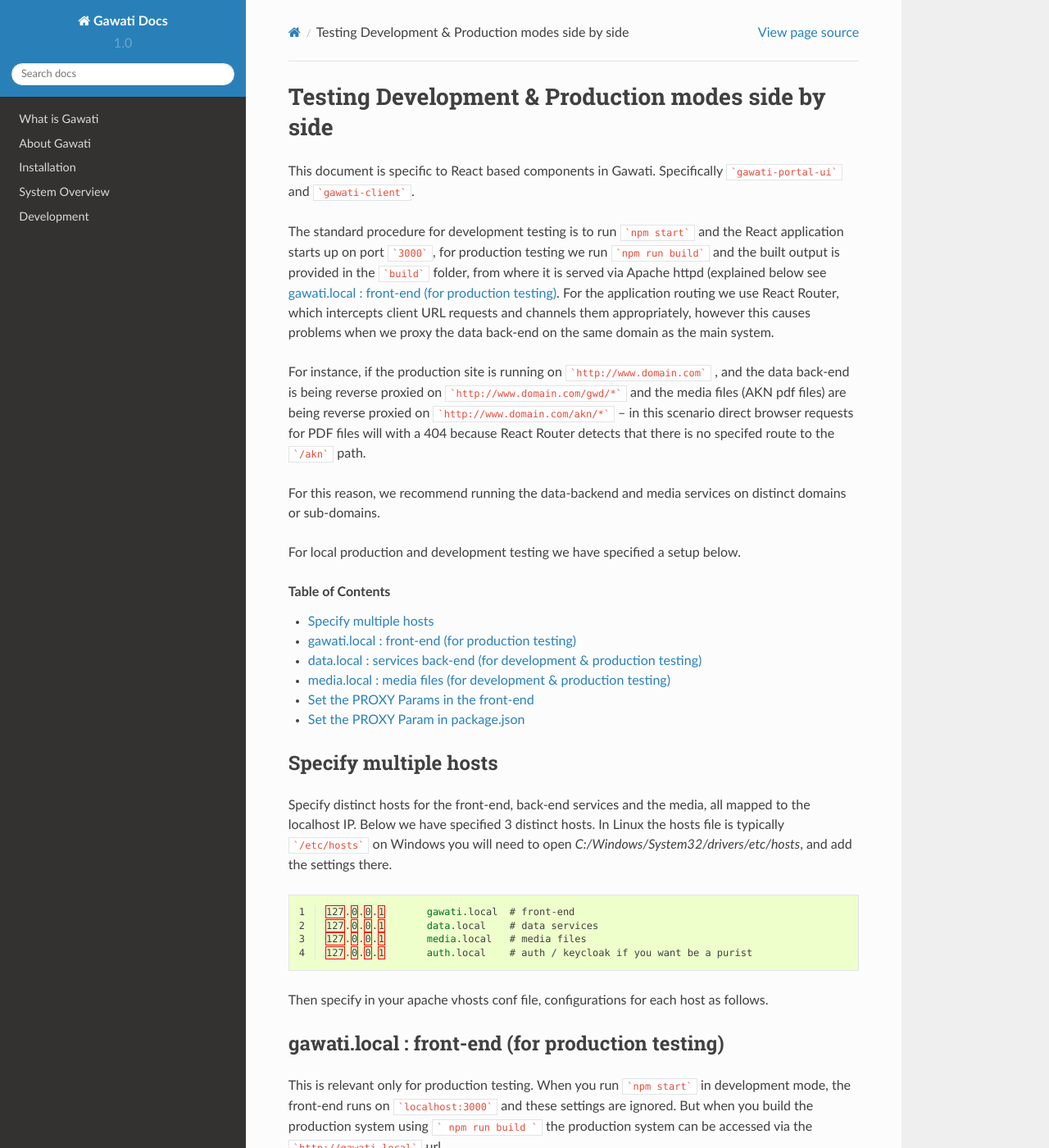
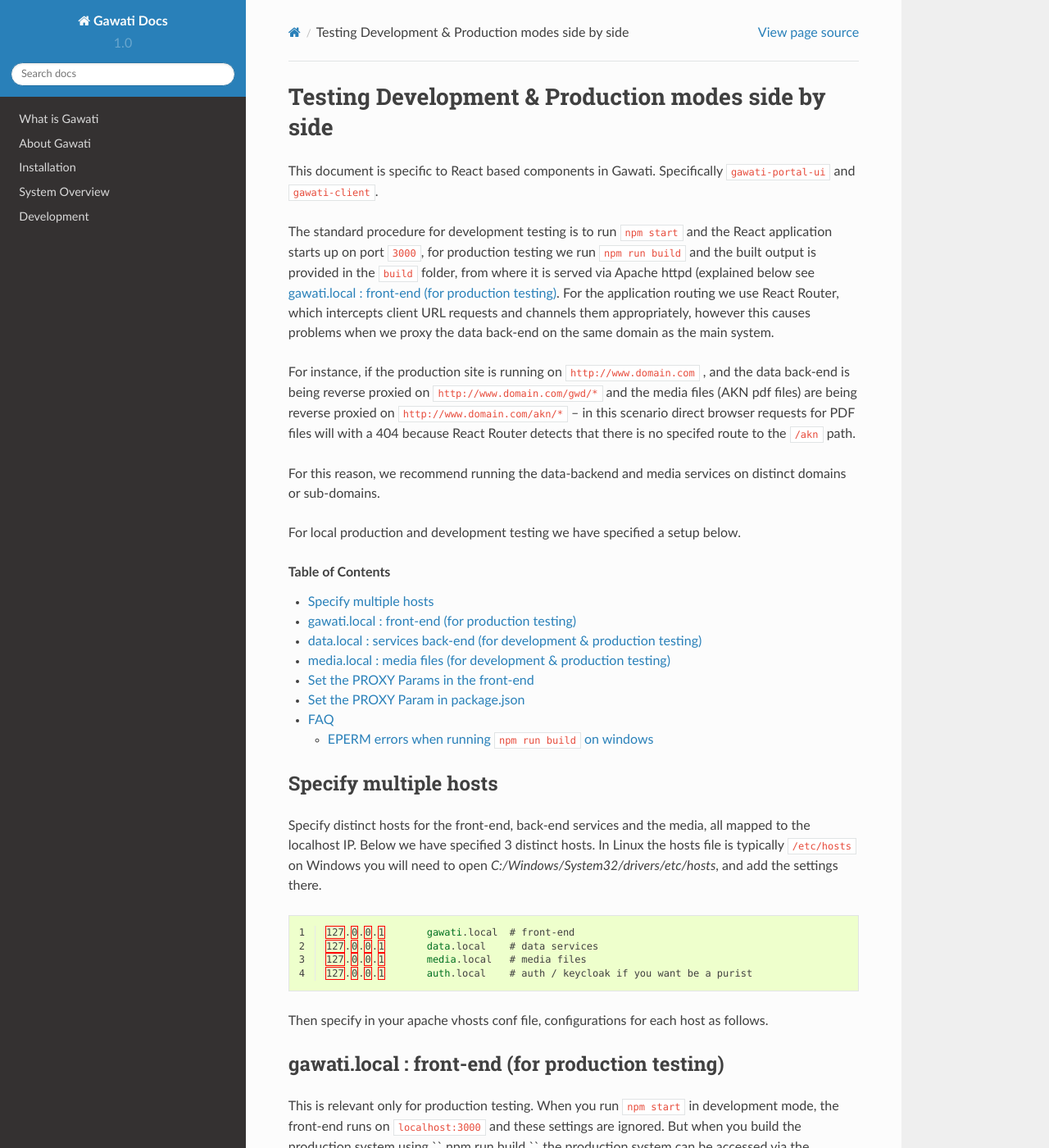
Before and after one commit to gawati/gawati-docs, a Sphinx documentation site: the page built from docs/source/development/dev-and-prod-testing.rst, in a window 1280 px wide and 1400 px high. Shown: the whole window at 82% size. Built offline with Sphinx 7.4.7 and the Read the Docs theme 2.0.0, drawn with Linux system fonts in a browser that asks for light colours; some of the changed text lies outside the part shown.

````diff
--- a/docs/source/development/dev-and-prod-testing.rst
+++ b/docs/source/development/dev-and-prod-testing.rst
@@ -1,11 +1,11 @@
 Testing Development & Production modes side by side
 ###################################################
 
-This document is specific to React based components in Gawati. Specifically ```gawati-portal-ui``` and ```gawati-client```.
+This document is specific to React based components in Gawati. Specifically ``gawati-portal-ui`` and ``gawati-client``.
 
-The standard procedure for development testing is to run ```npm start``` and the React application starts up on port ```3000```, for production testing we run ```npm run build``` and the built output is provided in the ```build``` folder, from where it is served via Apache httpd (explained below see :ref:`gawati-local`. For the application routing we use React Router, which intercepts client URL requests and channels them appropriately, however this causes problems when we proxy the data back-end on the same domain as the main system.
+The standard procedure for development testing is to run ``npm start`` and the React application starts up on port ``3000``, for production testing we run ``npm run build`` and the built output is provided in the ``build`` folder, from where it is served via Apache httpd (explained below see :ref:`gawati-local`. For the application routing we use React Router, which intercepts client URL requests and channels them appropriately, however this causes problems when we proxy the data back-end on the same domain as the main system.
 
-For instance, if the production site is running on ```http://www.domain.com``` , and the data back-end is being reverse proxied on ```http://www.domain.com/gwd/*``` and the media files (AKN pdf files) are being reverse proxied on ```http://www.domain.com/akn/*``` -- in this scenario direct browser requests for PDF files will with a 404 because React Router detects that there is no specifed route to the ```/akn``` path.
+For instance, if the production site is running on ``http://www.domain.com`` , and the data back-end is being reverse proxied on ``http://www.domain.com/gwd/*`` and the media files (AKN pdf files) are being reverse proxied on ``http://www.domain.com/akn/*`` -- in this scenario direct browser requests for PDF files will with a 404 because React Router detects that there is no specifed route to the ``/akn`` path.
 
 For this reason, we recommend running the data-backend and media services on distinct domains or sub-domains.
 
@@ -19,7 +19,7 @@ For local production and development testing we have specified a setup below.
 Specify multiple hosts
 **********************
 
-Specify distinct hosts for the front-end, back-end services and the media, all mapped to the localhost IP. Below we have specified 3 distinct hosts. In Linux the hosts file is typically ```/etc/hosts``` on Windows you will need to open `C:/Windows/System32/drivers/etc/hosts`, and add the settings there.
+Specify distinct hosts for the front-end, back-end services and the media, all mapped to the localhost IP. Below we have specified 3 distinct hosts. In Linux the hosts file is typically ``/etc/hosts`` on Windows you will need to open `C:/Windows/System32/drivers/etc/hosts`, and add the settings there.
 
 .. code-block:: apacheconf
     :linenos:
@@ -37,7 +37,7 @@ Then specify in your apache vhosts conf file, configurations for each host as fo
 gawati.local : front-end (for production testing)
 *************************************************
 
-This is relevant only for production testing. When you run ```npm start``` in development mode, the front-end runs on ```localhost:3000``` and these settings are ignored. But when you build the production system using ``` npm run build ``` the production system can be accessed via the ```http://gawati.local``` url.
+This is relevant only for production testing. When you run ``npm start`` in development mode, the front-end runs on ``localhost:3000`` and these settings are ignored. But when you build the production system using `` npm run build `` the production system can be accessed via the ``http://gawati.local`` url.
 
 .. code-block:: apacheconf
     :linenos:
@@ -143,7 +143,7 @@ We proxy the eXist-db services on the data.local host.
     </VirtualHost>
 
 .. note::
-    Note the use of the CORS header in ```data.local```, specifically:
+    Note the use of the CORS header in ``data.local``, specifically:
 
     .. code-block:: apacheconf
 
@@ -152,7 +152,7 @@ We proxy the eXist-db services on the data.local host.
             Header set Access-Control-Allow-Origin %{AccessControlAllowOrigin}e env=AccessControlAllowOrigin
         </IfModule>
 
-    Which allows requests coming in from both ```localhost:3000``` and ```gawati.local``` hosts.
+    Which allows requests coming in from both ``localhost:3000`` and ``gawati.local`` hosts.
 
 *********************************************************************
 media.local : media files (for development & production testing)
@@ -198,7 +198,7 @@ The Akoma Ntoso PDF and thumbnail files are served via this host.
 Set the PROXY Params in the front-end
 *************************************
 
-In ```public/index.html``` set the 2 proxy parameters as below.
+In ``public/index.html`` set the 2 proxy parameters as below.
 
 .. code-block:: html
 
@@ -214,7 +214,7 @@ In ```public/index.html``` set the 2 proxy parameters as below.
 Set the PROXY Param in package.json
 ***********************************
 
-This parameter is used only in development mode, set it to ```http://data.local```
+This parameter is used only in development mode, set it to ``http://data.local``
 
 .. code-block:: json
 
@@ -228,3 +228,21 @@ This parameter is used only in development mode, set it to ```http://data.local`
 
 
 With all this set-up restart Apache HTTPD and you are all set to use both development and production mode testing side by side.
+
+ .. _faqs-dev-prod:
+
+***
+FAQ
+***
+
+.. _faq-dev-prod-eperm:
+
+EPERM errors when running ``npm run build`` on windows
+------------------------------------------------------
+
+You attempt to build on windows and you get EPERM errors related to symlinking.
+This happens because on Windows you have to explicitly allow your user symlink permission prior to running ``npm run build``.
+You can remove the permission after completion.
+
+The permission is configured in Group Policies of local Computer at ``Computer Configuration\Windows Settings\Security Settings\Local Policies\User Rights Assignment`` .
+Please see here for more details `click here <https://docs.microsoft.com/en-us/windows/security/threat-protection/security-policy-settings/create-symbolic-links>`_.
````
